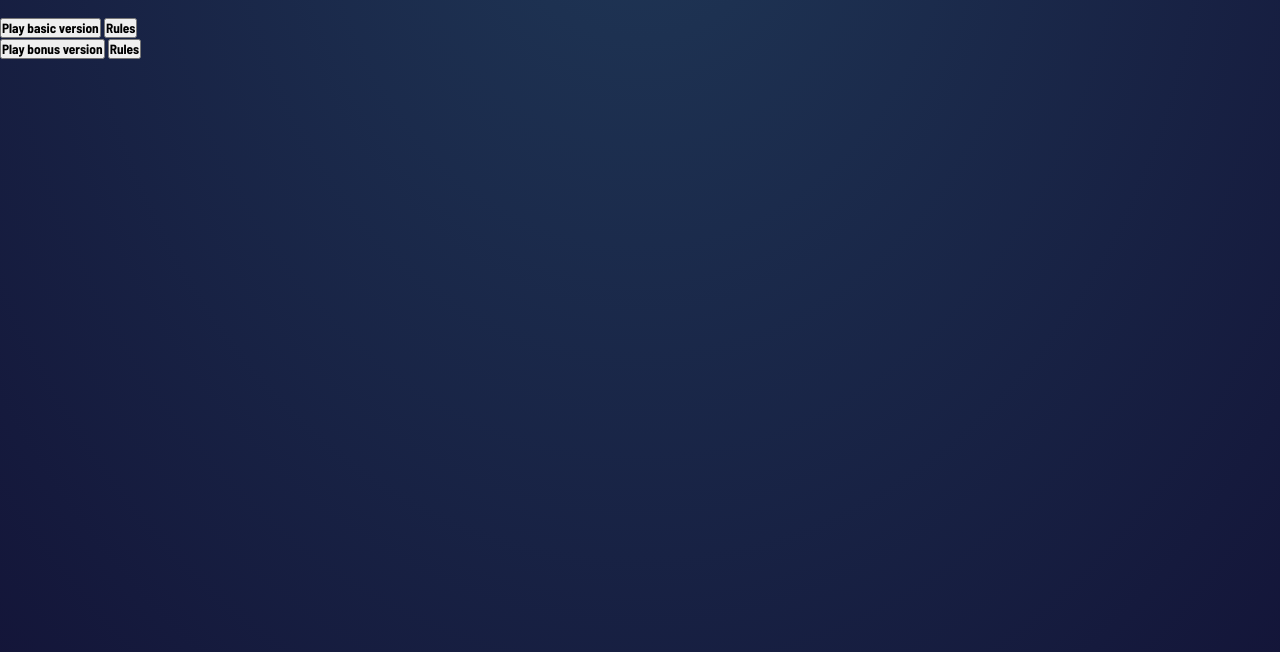
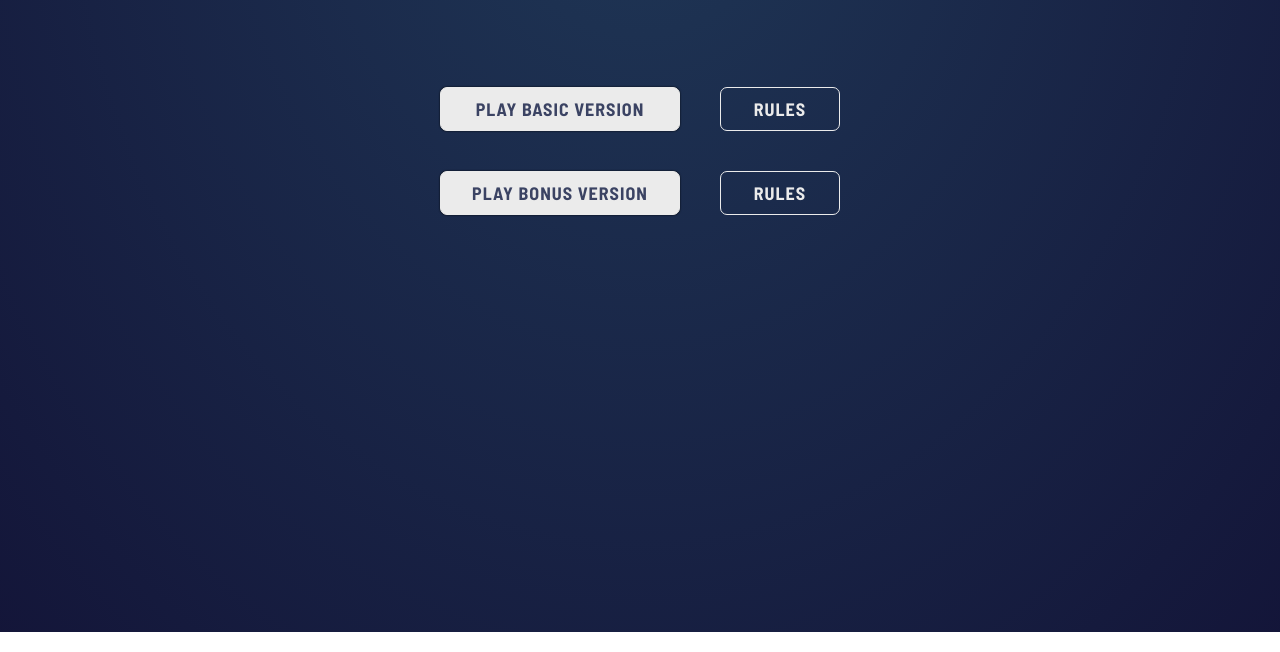
Before and after one commit to Lyriaen/Rock-Paper-Scissors-game, a plain HTML site: page index.html in a window 1280 px wide. Shown: the part 168-820 px from the top of the page. Drawn offline with Linux system fonts and the light colour scheme.

Commit message:
create starting page styles

```diff
--- a/index.html
+++ b/index.html
@@ -18,17 +18,20 @@
     </div>
   </header>
   <main class='main'>
-    <div>
+    <div class='main_button-container'>
       <button class='button primary-button menu-button'>Play basic version
       </button>
       <button class='button secondary-button'>Rules</button>
     </div>
-    <div>
+    <div class='main_button-container'>
       <button class='button primary-button menu-button'>Play bonus version</button>
       <button class='button secondary-button'>Rules</button>
     </div>
   </main>
-  <footer class='footer'></footer>
+  <footer class='footer'>
+    <button class='button primary-button menu-button'>Menu</button>
+    <button class='button secondary-button'>Rules</button>
+  </footer>
 </body>
 
 </html>
--- a/src/css/style.css
+++ b/src/css/style.css
@@ -24,10 +24,12 @@
 }
 
 body {
-    min-height: 100vh;
+    height: 100vh;
     background: radial-gradient(ellipse at top, hsl(214, 47%, 23%), hsl(237, 49%, 15%));
     background-size: cover;
     background-repeat: no-repeat;
+    display: flex;
+    flex-direction: column;
 }
 
 .header {
@@ -38,7 +40,7 @@ body {
     display: flex;
     align-content: center;
     justify-content: space-between;
-    max-width: 800px;
+    width: 800px;
 }
 
 .header_score-container {
@@ -63,3 +65,42 @@ body {
     color: var(--dark-text-color);
     font-size: 48px;
 }
+
+.main {
+    flex-grow: 1;
+    padding: 50px;
+}
+
+.main_button-container {
+    display: flex;
+    justify-content: center;
+}
+
+.button {
+    border: 1px solid var(--light-background);
+    font-size: 18px;
+    padding: 10px;
+    margin: 20px;
+    border-radius: 7px;
+    text-transform: uppercase;
+    letter-spacing: 1px;
+}
+
+.primary-button {
+    background-color: var(--light-background);
+    color: var(--dark-text-color);
+    width: 240px;
+    box-shadow: 0px 0px 2px 0px black;
+    font-weight: 700;
+}
+
+.secondary-button {
+    background-color: transparent;
+    color: var(--light-background);
+    width: 120px;
+}
+
+.footer {
+    text-align: right;
+    display: none;
+}
```
